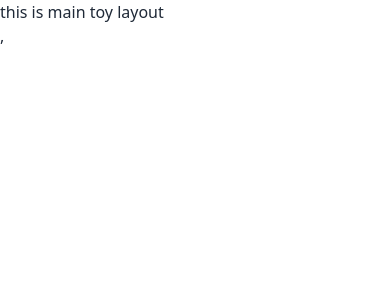
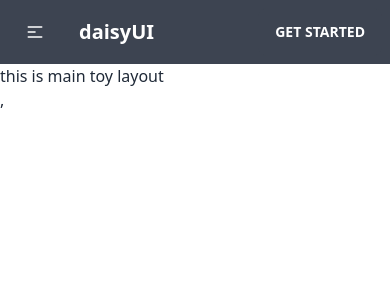
Before and after one commit to foisal404/needfortoys-client, a React (Vite) app: page / in a window 390 px wide. Shown: the top 300 px of the page. Built offline with nearby package versions, Linux system fonts and the light colour scheme.

Commit message:
tailwind setup problem fix and nav bar add

```diff
--- a/src/layout/Main.jsx
+++ b/src/layout/Main.jsx
@@ -1,8 +1,10 @@
+import Headnav from "../shared/Headnav";
 
 
 const Main = () => {
     return (
         <div>
+            <Headnav></Headnav>
             <h2>this is main toy layout</h2>
         </div>
     );
--- /dev/null
+++ b/src/shared/Headnav.jsx
@@ -0,0 +1,52 @@
+import { Link } from "react-router-dom";
+
+const Headnav = () => {
+  const links = (
+    <>
+      <li>
+        <Link to="/">Home</Link>
+      </li>
+    </>
+  );
+  return (
+    <div>
+      <div className="navbar bg-neutral text-neutral-content">
+        <div className="navbar-start">
+          <div className="dropdown">
+            <label tabIndex={0} className="btn btn-ghost lg:hidden">
+              <svg
+                xmlns="http://www.w3.org/2000/svg"
+                className="h-5 w-5"
+                fill="none"
+                viewBox="0 0 24 24"
+                stroke="currentColor"
+              >
+                <path
+                  strokeLinecap="round"
+                  strokeLinejoin="round"
+                  strokeWidth="2"
+                  d="M4 6h16M4 12h8m-8 6h16"
+                />
+              </svg>
+            </label>
+            <ul
+              tabIndex={0}
+              className="menu menu-compact dropdown-content mt-3 p-2 shadow  bg-neutral text-neutral-content rounded-box w-52"
+            >
+                {links}
+            </ul>
+          </div>
+          <a className="btn btn-ghost normal-case text-xl">daisyUI</a>
+        </div>
+        <div className="navbar-center hidden lg:flex">
+          <ul className="menu menu-horizontal px-1"> {links}</ul>
+        </div>
+        <div className="navbar-end">
+          <a className="btn">Get started</a>
+        </div>
+      </div>
+    </div>
+  );
+};
+
+export default Headnav;
--- a/tailwind.config.js
+++ b/tailwind.config.js
@@ -1,6 +1,6 @@
 /** @type {import('tailwindcss').Config} */
 export default {
-  ontent: [
+  content: [
     "./index.html",
     "./src/**/*.{js,ts,jsx,tsx}",
   ],
@@ -8,6 +8,7 @@
     extend: {},
   },
   plugins: [require("daisyui")],
+
   daisyui: {
     styled: true,
     themes: false,
```
